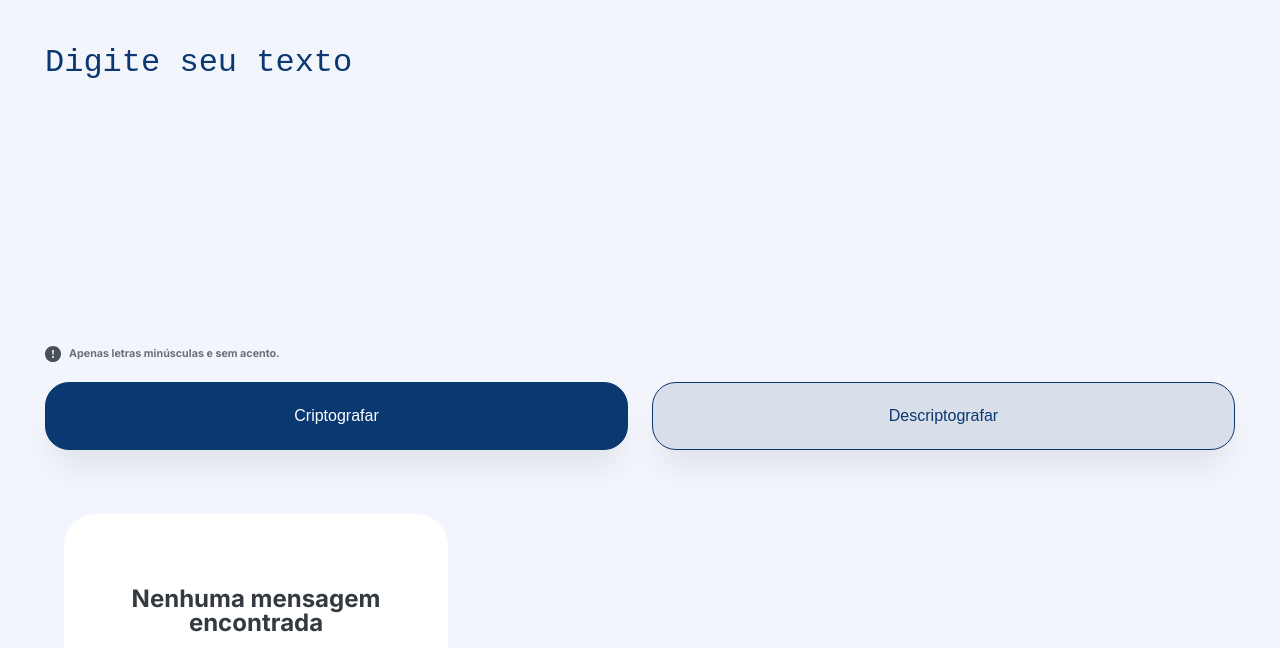
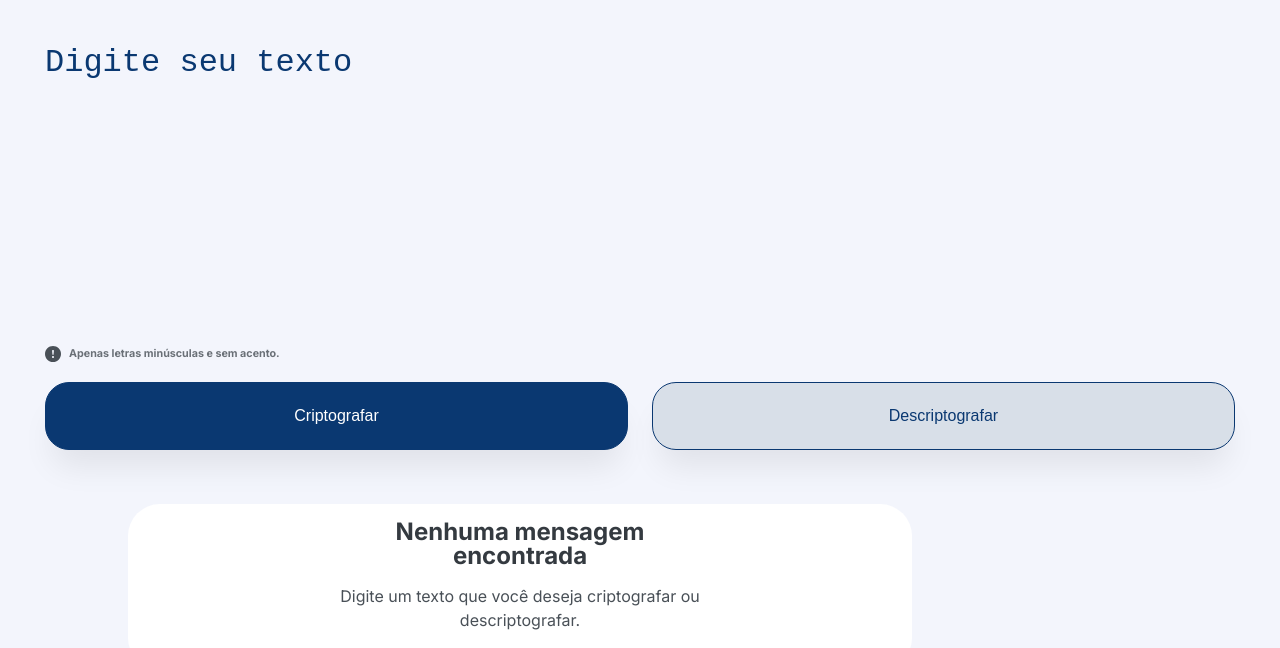
Before and after one commit to fredpaiva42/Decodificador, a plain HTML site: page index.html in a window 1280 px wide. Shown: the part 110-758 px from the top of the page. Drawn offline with Linux system fonts and the light colour scheme.

Commit message:
Ajeitando algumas coisas

```diff
--- a/styles/style.css
+++ b/styles/style.css
@@ -223,7 +223,7 @@ main {
     main {
         display: flex;
         flex-direction: column;
-        gap: 64px
+        gap: 54px
     }
 
     .apresentacao_entrada{
@@ -233,6 +233,15 @@ main {
 
     .historico_mensagens{
         display: flex;
+        margin-left: 10%;
+        margin-right: 10%;
+        padding-left: 200px;
+        padding-right: 200px;
+    }
+
+    .historico_mensagens_div{
+        margin: 0;
+        text-align: right;
     }
 
     .historico_mensagens .ilustracao{
```
